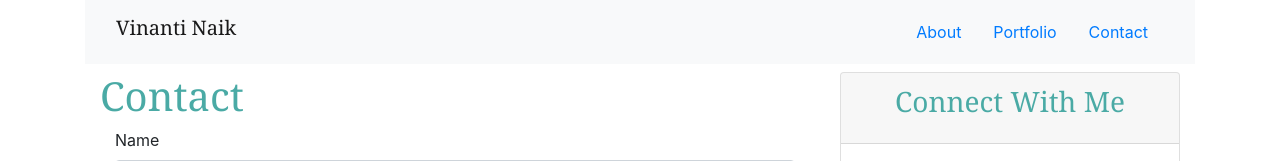
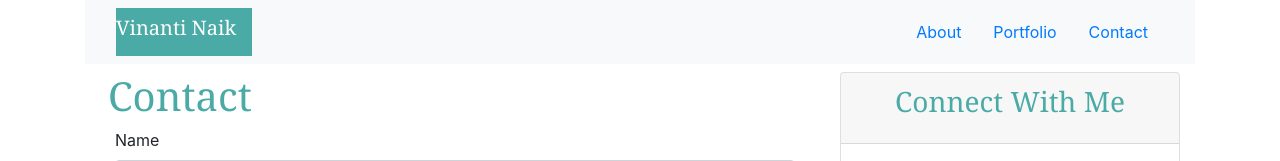
Before and after one commit to vinantinaik/Bootstrap-Portfolio, a plain HTML site: page contact.html in a window 1280 px wide. Shown: the top 161 px of the page. Drawn offline with nearby package versions, Linux system fonts and the light colour scheme.

Commit message:
fixed link error for portfolio.html page

```diff
--- a/assets/css/style.css
+++ b/assets/css/style.css
@@ -7,6 +7,15 @@
     background-color: #f5f5f5;
 }
 
+.navbar-header{
+    background-color: #4aaaa5;
+}
+
+.navbar-light .navbar-brand{
+    color:#ffffff;
+    font-family: Georgia, 'Times New Roman', Times, serif;
+}
+
 h3,h1{
     color: #4aaaa5;
     font-family: Georgia, 'Times New Roman', Times, serif;
--- a/contact.html
+++ b/contact.html
@@ -37,7 +37,7 @@
         <div class="container mt-2">
             <div class="row">
                 <div class="col-md-8">
-                    <div class="page-header">
+                    <div class="page-header ml-2">
                         <h1>Contact</h1>
                     </div>
                     <div class="container">
```
Also changed, not shown: portfolio.html (+1 -1 lines).
